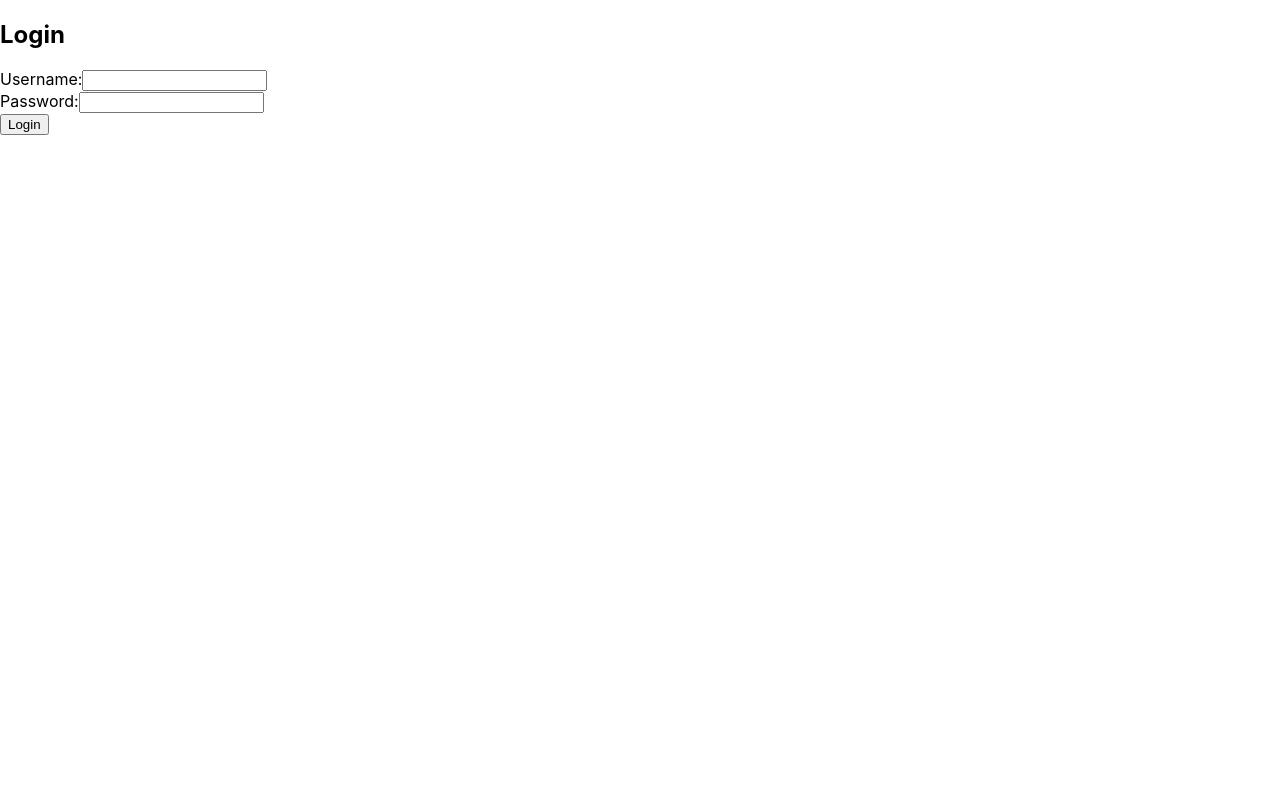
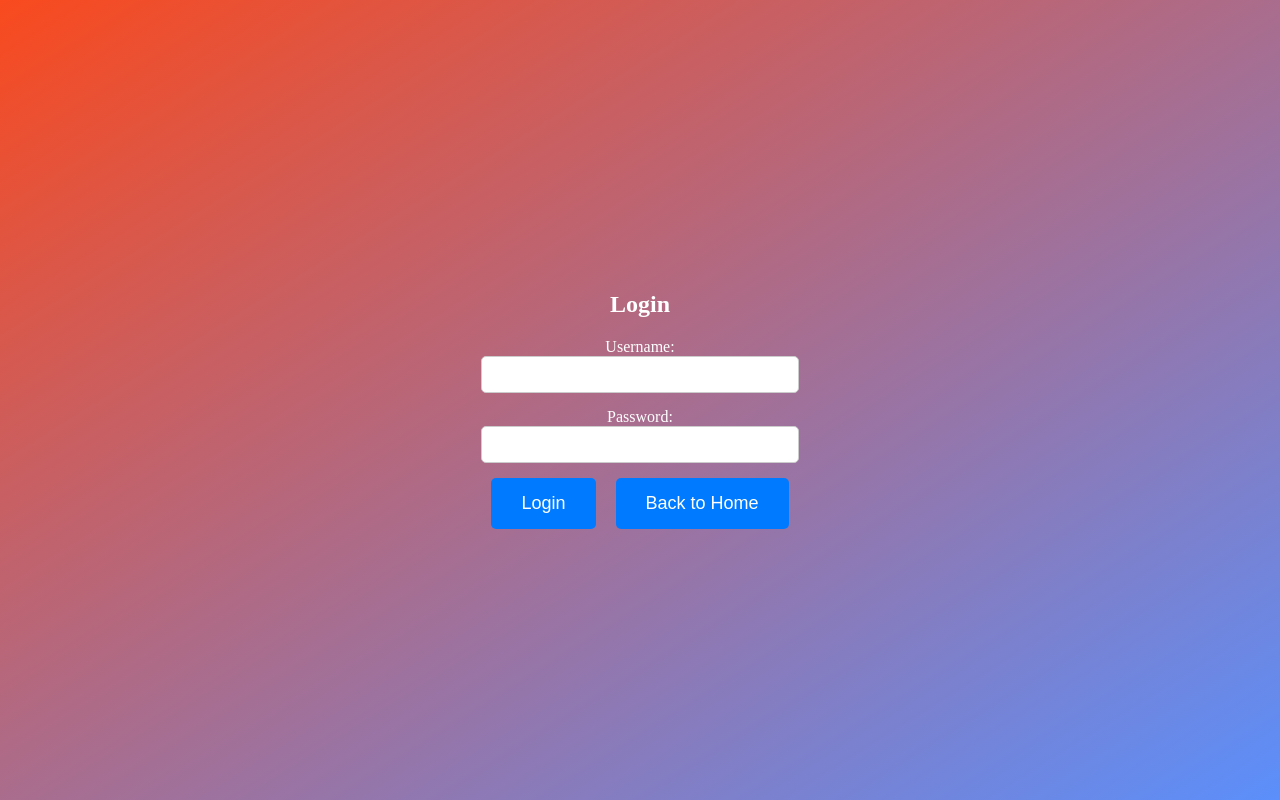
Before and after one commit to ryanmercado/StuHQ, a React (Create React App) app in the folder student-hub-app/: page /login in a window 1280 px wide. Built offline with nearby package versions, Linux system fonts and the light colour scheme.

Commit message:
initial styling

```diff
--- a/student-hub-app/src/Home/Landing.js
+++ b/student-hub-app/src/Home/Landing.js
@@ -1,18 +1,27 @@
 import React from 'react';
+import logo from '../assets/images/StuHQlogo.png';
 import { Link } from 'react-router-dom';
-
+import '../assets/styles/Landing.css';
+import '../assets/styles/Global.css';
 
 const Landing = () => {
     return (
-        <div>
-            <h2>Welcome to StuHQ!</h2>
-            <p>Please choose an option:</p>
-            <Link to="/login">
-                <button>Login</button>
-            </Link>
-            <Link to="/signup">
-                <button>Sign Up</button>
-            </Link>
+        <div className='global-container'>
+            <div className='landing-content'>
+                <div className="welcome-text">
+                    <h1>Welcome to</h1>
+                    <img src={logo} alt="Logo" className="logo" />
+                </div>
+                <p>Please choose an option:</p>
+                <div className="global-button-group">
+                    <Link to="/login">
+                        <button className="button">Login</button>
+                    </Link>
+                    <Link to="/signup">
+                        <button className="button">Sign Up</button>
+                    </Link>
+                </div>
+            </div>
         </div>
     );
 };
--- a/student-hub-app/src/Home/LogIn.js
+++ b/student-hub-app/src/Home/LogIn.js
@@ -1,8 +1,10 @@
-// Login.js
 
 import React, { useState } from 'react';
 import {useNavigate} from 'react-router-dom';
 import secureLocalStorage from 'react-secure-storage'
+import { Link } from 'react-router-dom';
+import '../assets/styles/Login.css';
+
 
 
 const LogIn = () => {
@@ -40,12 +42,13 @@
     };
 
     return (
-        <div>
+        <div className='login-container'>
+            <div className='login-content'>
                 <h2>Login</h2>
-            <form onSubmit={handleSubmit}>
+                <form  onSubmit={handleSubmit}>
                     <label>
                         Username:
-                    <input
+                        <input className= 'input-field'
                             type="username"
                             name="username"
                             value={username}
@@ -55,7 +58,7 @@
                     <br />
                     <label>
                         Password:
-                    <input
+                        <input className= 'input-field'
                             type="password"
                             name="password"
                             value={password}
@@ -63,9 +66,15 @@
                         />
                     </label>
                     <br />
-                <button type="submit">Login</button>
+                    <div className="global-button-group">
+                        <button className='button' type="submit">Login</button>
+                    <Link to="/">
+                        <button className="button">Back to Home</button>
+                    </Link>
+                </div>
                 </form>
                 {loginFailed && <div style={{ color: 'red' }}>Login failed</div>}
+            </div>
         </div>
     );
 };
--- /dev/null
+++ b/student-hub-app/src/assets/styles/Global.css
@@ -0,0 +1,36 @@
+.global-container {
+    background: linear-gradient(to bottom right, #f94a1e, #5B8FFB); /* Gradient colors */
+    width: 100%;
+    height: 100vh; /* Set full height of the viewport */
+    display: flex;
+    justify-content: center;
+    align-items: center;
+    text-align: center;
+}
+.global-button-group {
+    display: flex; /* Set display to flex */
+}
+
+.global-button {
+    background-color: #f94a1e;
+    border: none;
+    color: white;
+    padding: 15px 32px;
+    text-align: center;
+    text-decoration: none;
+    display: inline-block;
+    font-size: 16px;
+    margin: 0 5px;
+    cursor: pointer;
+    border-radius: 8px;
+}
+
+.global-button:hover {
+    background-color: #5B8FFB;
+}
+
+.logo {
+    width: 300px; /* Adjust the width of the logo as needed */
+    height: auto;
+    margin-left: 15px; /* Add some spacing between the text and the logo */
+  }
--- /dev/null
+++ b/student-hub-app/src/assets/styles/Landing.css
@@ -0,0 +1,25 @@
+
+.landing-content {
+    /* Styles for your landing page content */
+    display: flex;
+    flex-direction: column;
+    align-items: center;
+    color: white;
+    font-family: 'Cormorant Garamond', serif;
+}
+.welcome-text {
+    display: flex;
+    align-items: flex-end; /* Align items vertically */
+  }
+
+.landing-content h1 {
+    color: white;
+    font-size: 5rem;
+    margin-bottom: 15px;
+}
+
+.landing-content p {
+    color: white;
+    font-size: 1.5rem;
+    margin-bottom: 20px;
+}
--- /dev/null
+++ b/student-hub-app/src/assets/styles/Login.css
@@ -0,0 +1,43 @@
+.login-container {
+    background: linear-gradient(to bottom right, #f94a1e, #5B8FFB);
+    width: 100%;
+    height: 100vh;
+    display: flex;
+    justify-content: center;
+    align-items: center;
+    text-align: center;
+  }
+
+.login-content {
+    display: flex;
+    flex-direction: column;
+    align-items: center;
+    color: white;
+    font-family: 'Cormorant Garamond', serif;
+}
+.input-field {
+    width: 100%;
+    padding: 10px;
+    margin-bottom: 15px;
+    border: 1px solid #ccc;
+    border-radius: 5px;
+    box-sizing: border-box;
+  }
+
+.button {
+    background-color: #f94a1e;
+    border: none;
+    color: white;
+    padding: 15px 32px;
+    text-align: center;
+    text-decoration: none;
+    display: inline-block;
+    font-size: 16px;
+    margin: 0 5px;
+    cursor: pointer;
+    border-radius: 8px;
+  }
+
+  .button:hover {
+    background-color: #5B8FFB;
+  }
```
Also changed, not shown: student-hub-app/src/assets/images/StuHQlogo.png (added). Lines whose indentation alone changed are shown as unchanged.
